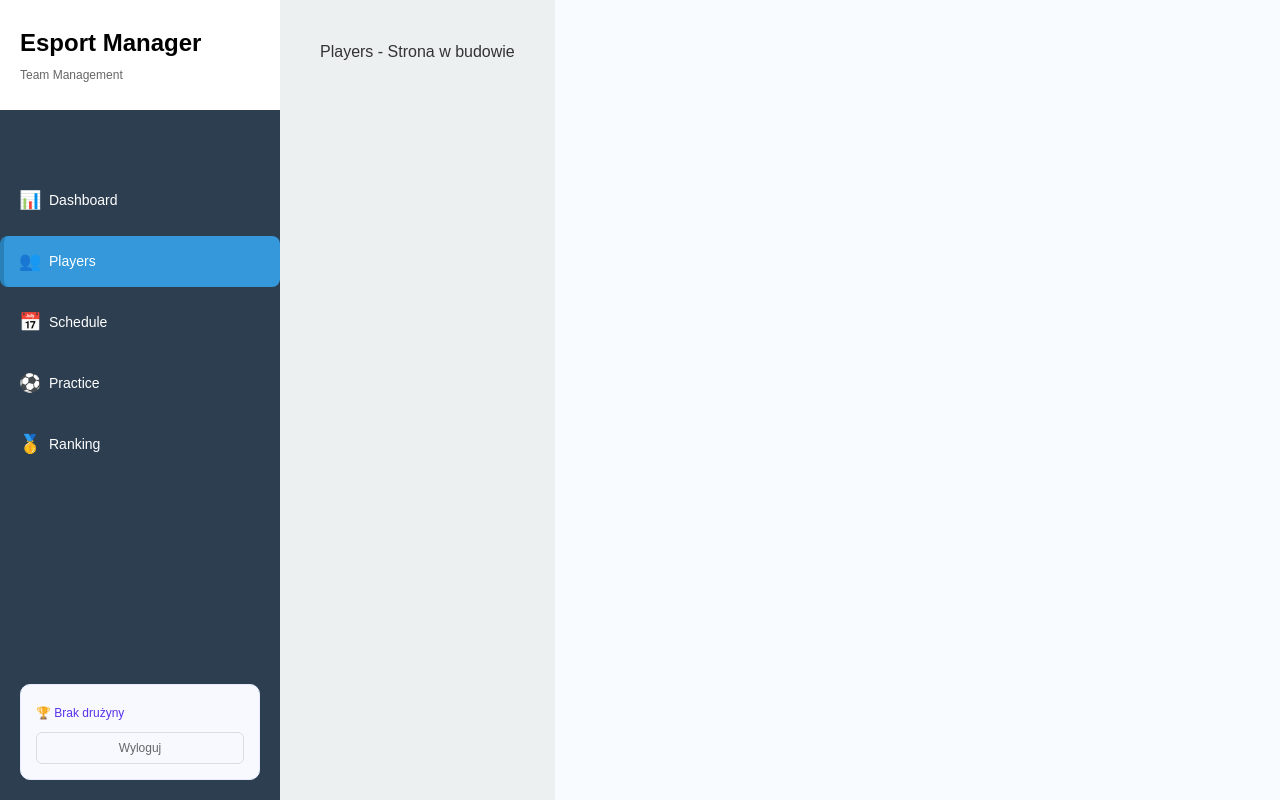
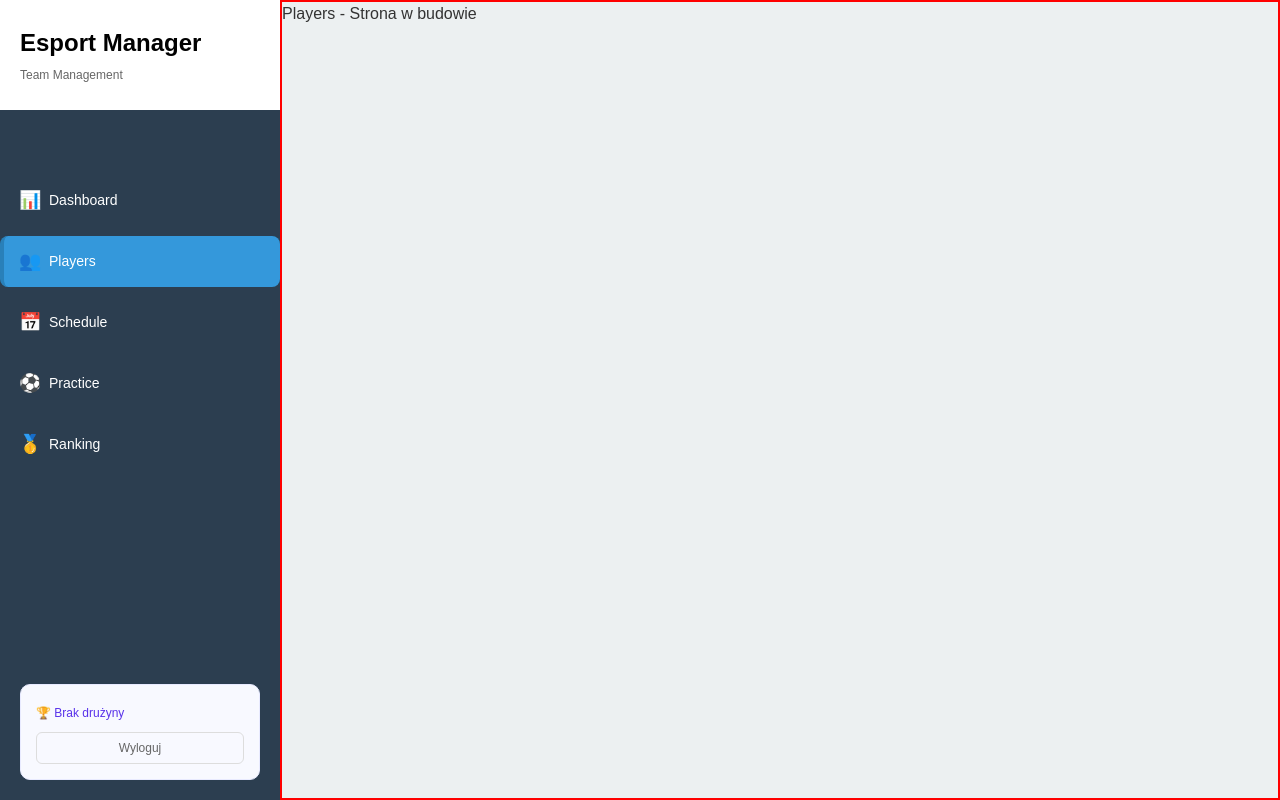
Before and after one commit to lilcodeine/esport-manager, a React (Vite) app: page / in a window 1280 px wide. Built offline with nearby package versions, Linux system fonts and the light colour scheme.

Commit message:
Fix full width layout for ranking

```diff
--- a/src/App.css
+++ b/src/App.css
@@ -297,9 +297,11 @@ body {
 /* Poprawki layoutu */
 .main-content {
   flex: 1;
-  padding: 40px;
   margin-left: 280px;
-  max-width: calc(100% - 280px);
+  background: #ecf0f1;
+  min-height: 100vh;
+  width: calc(100vw - 280px);
+  border: 2px solid red;
 }
 
 .table-container {
--- a/src/components/TeamRanking.css
+++ b/src/components/TeamRanking.css
@@ -3,6 +3,8 @@
   background: #ecf0f1;
   min-height: 100vh;
   width: 100%;
+  max-width: none;
+  border: 2px solid blue;
 }
 
 .ranking-header {
@@ -38,6 +40,7 @@
   width: 100%;
   border-collapse: collapse;
   font-size: 0.95rem;
+  table-layout: fixed;
 }
 
 .ranking-table th {
```
